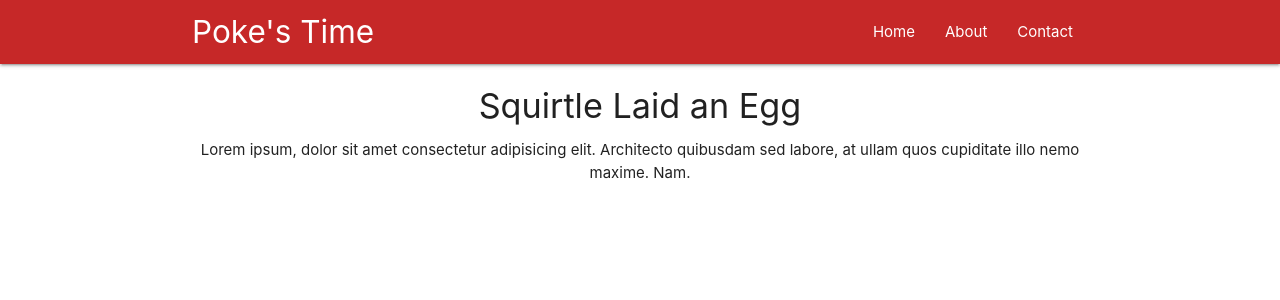
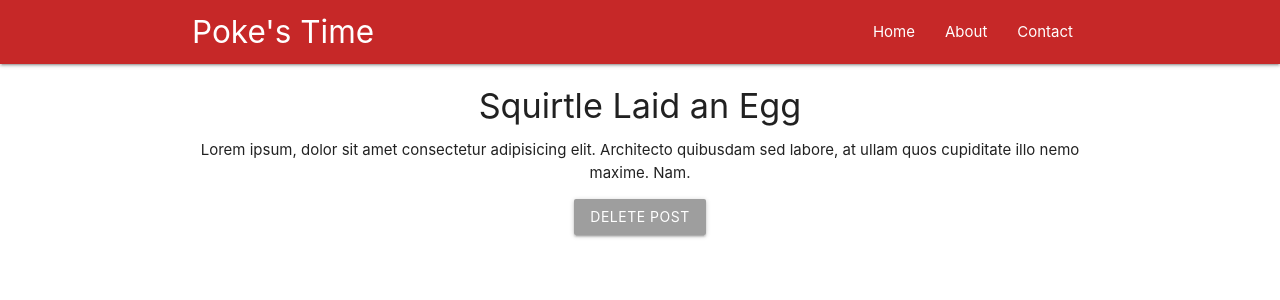
Before and after one commit to alonsogchparra/react_router_and_hoc, a React (Create React App) app in the folder rrh_two_way/: page /1 in a window 1280 px wide. Shown: the top 300 px of the page. Built offline with nearby package versions, Linux system fonts and the light colour scheme.

Commit message:
Post component updated with onDeletePost and deletePostHandler

```diff
--- a/rrh_two_way/src/components/Post/Post.js
+++ b/rrh_two_way/src/components/Post/Post.js
@@ -1,14 +1,24 @@
 import React, { Component } from 'react';
 import Spinner from '../Spinner/Spinner';
 import { connect } from 'react-redux';
+import { deletePost } from '../../store/actions';
 
 class Post extends Component {
+
+  deletePostHandler = () => {
+    this.props.onDeletePost(this.props.post.id);
+    this.props.history.push('/');
+  }
+
   render () {
     console.log(this.props)
     const post = this.props.post ? (
       <div className="center">
         <h4>{this.props.post.title}</h4>
         <p>{this.props.post.body}</p>
+        <div className="center">
+          <button onClick={this.deletePostHandler} className="btn grey">Delete Post</button>
+        </div>
       </div>
     ) : (
       <div className="center">
@@ -31,4 +41,10 @@ const mapStateToProps = (state, ownProps) => {
   }
 }
 
-export default connect(mapStateToProps)(Post);
+const mapDispatchToProps = dispatch => {
+  return {
+    onDeletePost: (id) => dispatch(deletePost(id))
+  }
+}
+
+export default connect(mapStateToProps, mapDispatchToProps)(Post);
```
